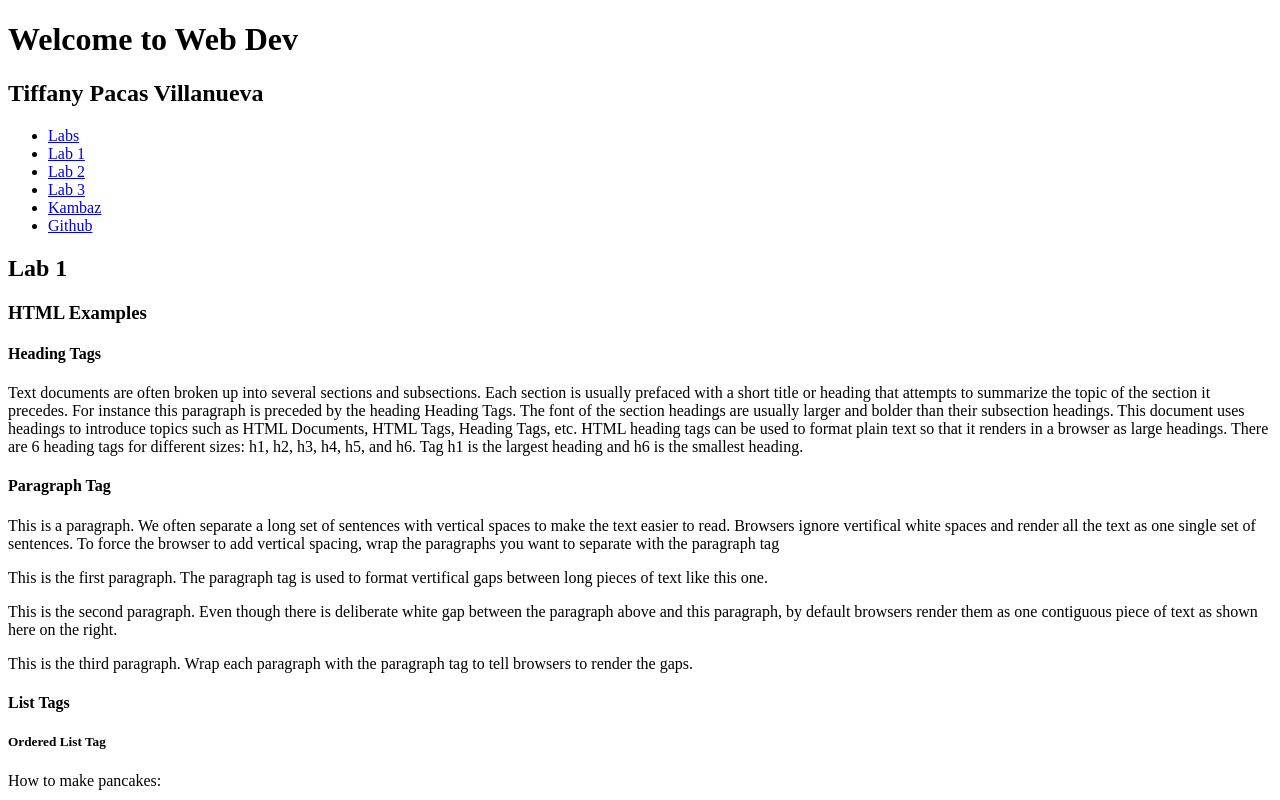
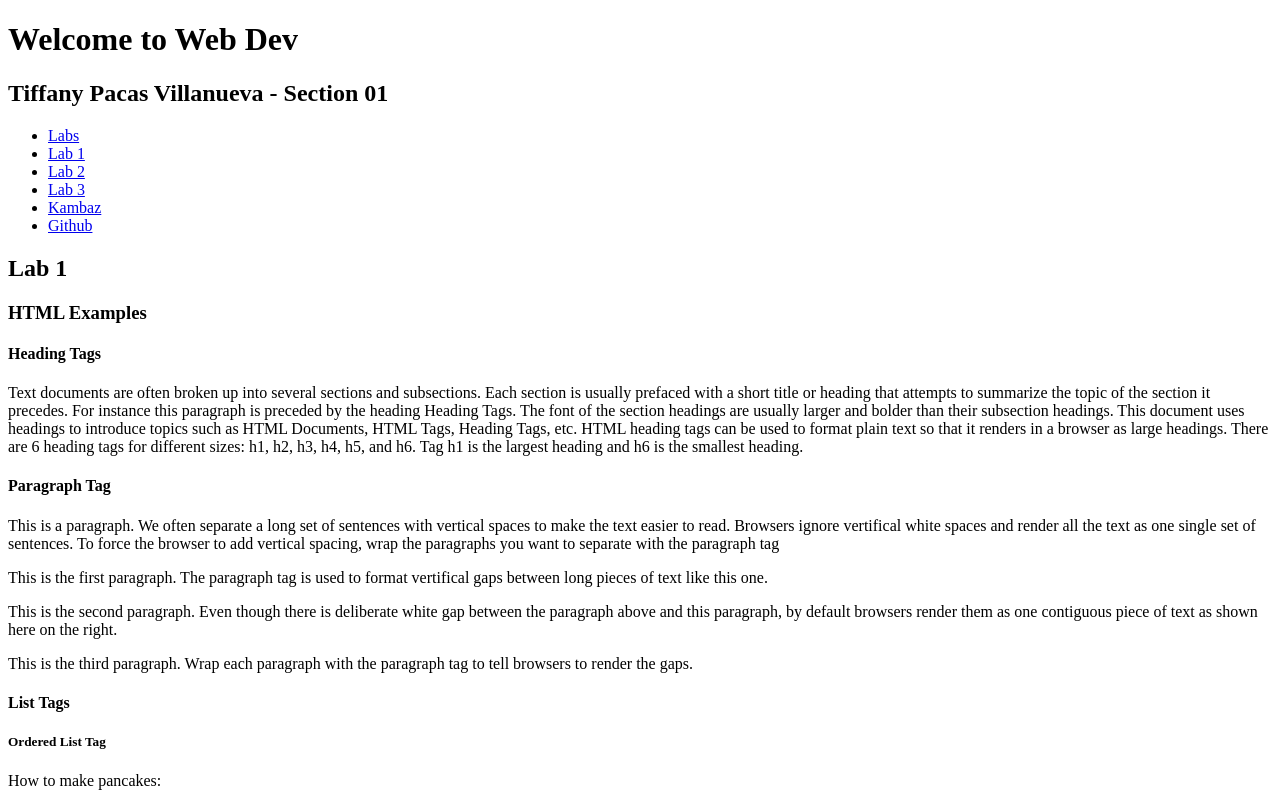
Before and after one commit to tiffpv/kambaz-react-web-app, a React (Vite) app: page /#/Labs/Lab1 in a window 1280 px wide. Shown: the top 800 px of the page. Built offline with nearby package versions, Linux system fonts and the light colour scheme.

Commit message:
worked on a1

```diff
--- a/src/Labs/index.tsx
+++ b/src/Labs/index.tsx
@@ -7,7 +7,7 @@ export default function Labs() {
     return (
         <div>
             <h1>Welcome to Web Dev</h1>
-            <h2>Tiffany Pacas Villanueva</h2>
+            <h2>Tiffany Pacas Villanueva - Section 01</h2>
             <TOC />
             <Routes>
                 <Route path="/" element={<Navigate to="Lab1" />} />
```
